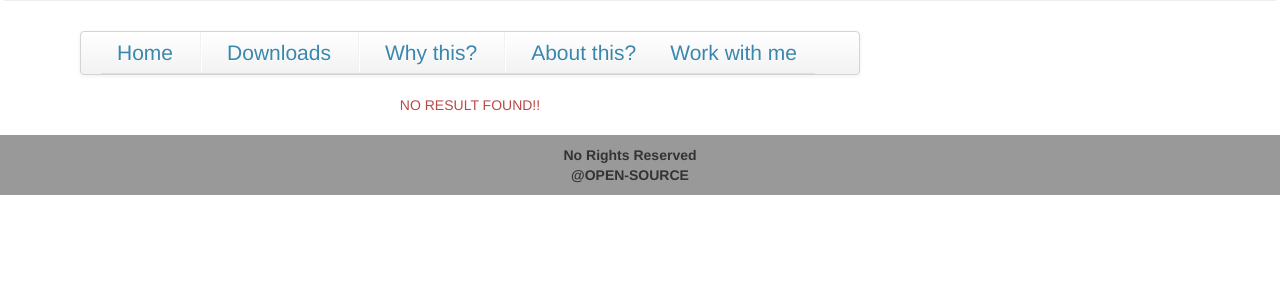
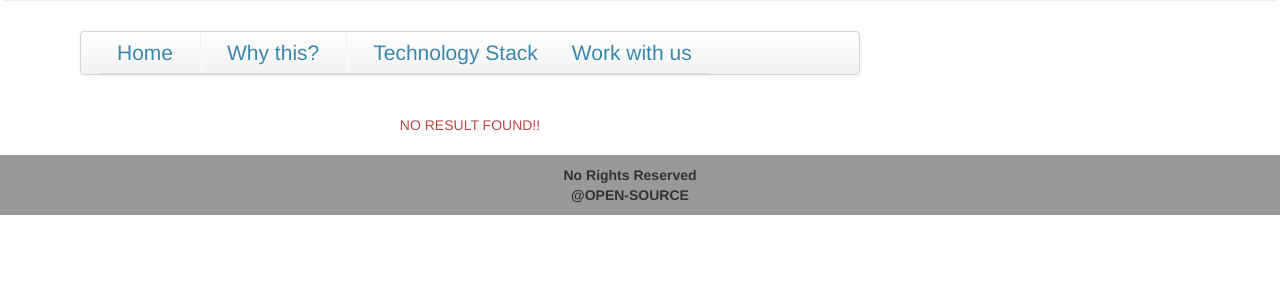
Before and after one commit to NIT-Hamirpur-NITH/NithResultWebsite, a PHP site: page /name.php in a window 1280 px wide. Shown: the part 499-800 px from the top of the page. Run offline with PHP 8.4, Linux system fonts and the light colour scheme; data comes from the database, SQL or seed files in the repository; data that the repository does not hold is empty.

Commit message:
Changed modal content

```diff
--- a/includes/header2.php
+++ b/includes/header2.php
@@ -13,25 +13,25 @@
 					<li><a href="main.php" >
 						<div class="text-info">Home</div></a>
 					</li>
-					<li class="divider-vertical"></li>
+					<!-- <li class="divider-vertical"></li>
 					<li>
 						<a href="#"><div class="text-info">Downloads</div></a>
-					</li>
+					 --></li>
 					<li class="divider-vertical"></li>
 					<li>
 						<a href="#my-modal"  id="my-button"><div class="text-info">Why this?</div></a>
 					</li>
 					<li class="divider-vertical"></li>
 					<li>
-						<a href="#my-modal2" id="my-button2"><div class="text-info">About this?</div></a>
+						<a href="#my-modal2" id="my-button2"><div class="text-info">Technology Stack</div></a>
 					</li>
 					<li>
-						<a href="#my-modal3" id="my-button3"><div class="text-info">Work with me</div></a>
+						<a href="#my-modal3" id="my-button3"><div class="text-info">Work with us</div></a>
 					</li>
 				</ul>
 			</div>
 		</div>
-
+		<br/>
 		<!-- modal-1 why this? -->
 		<div class="modal hide fade" id="my-modal">
 			<div class="modal-header">
@@ -40,11 +40,8 @@
 			</div>
 			<div class="modal-body lead">
 				<p>
-					I had learnt some of the basics of php and mysql during the summer
-					vacations so thought of applying my skills and getting my hand rough
-					so what was better than practising my skills on our very own results
-					database , as mysql is all about database i did not have any better idea
-					than by showing the results the better way.
+					The result portal of NITH looks very dull . Also there is no
+					way to find out a person by name . So we build this , just for fun .
 				</p>
 			</div>
 			<div class="modal-footer">
@@ -56,12 +53,13 @@
 		<div class="modal hide fade" id="my-modal2">
 			<div class="modal-header">
 				<button class="close" data-dismiss="modal">&times;</button>
-				<h1 class="text-center text-error">About this?</h1>
+				<h1 class="text-center text-error">Technology Stack</h1>
 			</div>
 			<div class="modal-body lead">
 				<p>
-					The design of this website is created with Twitter Bootstrap CSS Framework
-					The database is done in mysql with PHP as server scripting language.
+					We used the ever popular LAMP stack.
+					The crawling of the NITH orignal database was done by a node.js script.
+					The frontend/UI is mainly done with Twitter Bootstrap framework.
 				</p>
 			</div>
 			<div class="modal-footer">
@@ -73,13 +71,14 @@
 		<div class="modal hide fade" id="my-modal3">
 			<div class="modal-header">
 				<button class="close" data-dismiss="modal">&times;</button>
-				<h1 class="text-center text-error">Work with me</h1>
+				<h1 class="text-center text-error">Work with us</h1>
 			</div>
 			<div class="modal-body lead">
 				<p>
-					There are always some ideas popping up in my head , but i don't have resources
-	        i.e. "A TEAM" to execute them . I have various projects to work on and they can't
-					be completed by myself. So if u want to work with me than you can
+					Do you have any idea or project in your mind that is super awesome.
+					We are currently working to create a NITH Event Portal
+					Want to know more . Want to help us . Then we are just a mail away
+
 				</p>
 			</div>
 			<div class="modal-footer">
```
